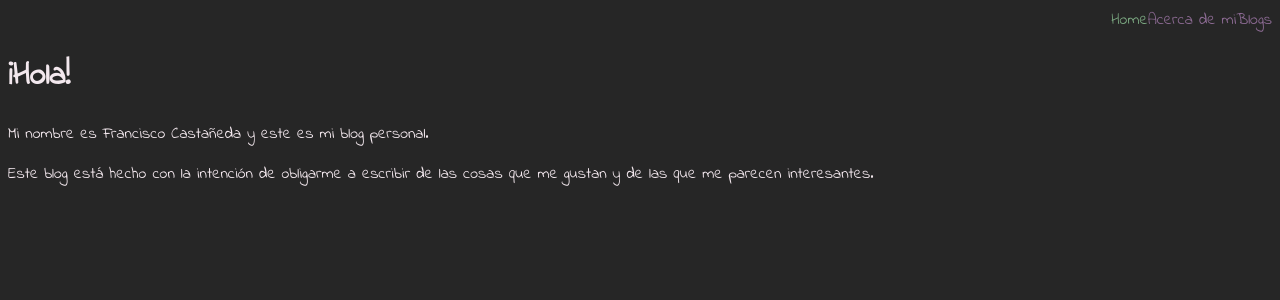
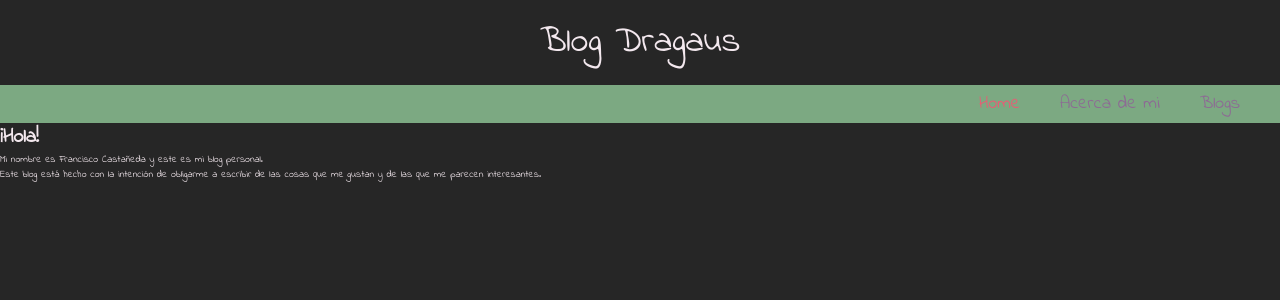
Before and after one commit to dragaus/dragaus_blog, a Jekyll site: the page built from index.md, in a window 1280 px wide. Shown: the top 300 px of the page. Built offline with Jekyll 4.4.1, drawn with Linux system fonts in a browser that asks for light colours.

Commit message:
Add header and improve styles

```diff
--- /dev/null
+++ b/_includes/header.html
@@ -0,0 +1,3 @@
+<div class="header">
+    <p class="header-text">Blog Dragaus</p>
+</div>
--- a/_layouts/default.html
+++ b/_layouts/default.html
@@ -8,6 +8,7 @@
     <link rel="stylesheet" href="/assets/css/styles.css">
   </head>
   <body>
+    {% include header.html %}
     {% include navigation.html %}
     {{ content }}
   </body>
--- /dev/null
+++ b/_sass/header/header.scss
@@ -0,0 +1,9 @@
+.header {
+    width: 100%;
+    display: flex;
+    justify-content: center;
+    margin: 1.6rem 0;
+}
+.header-text {
+    font-size: 3.6rem;
+}
--- a/_sass/main.scss
+++ b/_sass/main.scss
@@ -1,7 +1,20 @@
 @import url('https://fonts.googleapis.com/css2?family=Indie+Flower&display=swap');
 @import "variables";
 
+*,
+*::after,
+*::before {
+    margin: 0px;
+    padding: 0px;
+    box-sizing: inherit;
+}
+
+html{
+    font-size: 62.5%;
+}
+
 body {
+    box-sizing: border-box;
     background-color: $base;
     color: $font-color;
     font-family: 'Indie Flower', cursive;
@@ -14,7 +27,7 @@ a {
 }
 
 .current {
-    color: $highlight-color;
+    color: $selected-color;
     font-style: normal;
     text-decoration: none;
 }
--- a/_sass/navigation/navigation.scss
+++ b/_sass/navigation/navigation.scss
@@ -1,6 +1,15 @@
+@import "variables";
+
 .navigation {
     width: 100%;
     display: flex;
     align-items: center;
     justify-content: flex-end;
+    background-color: $highlight-color;
+    font-size: 1.8rem;
+    padding: .6rem 2rem;
 }
+
+.navigation a {
+    margin: 0 2rem;
+}
--- a/_sass/variables.scss
+++ b/_sass/variables.scss
@@ -2,3 +2,4 @@ $base: #262626;
 $font-color: #F3E8EE;
 $highlight-color: #7CA982;
 $link-color: #8D6B94;
+$selected-color: #E85D75;
--- a/assets/css/styles.scss
+++ b/assets/css/styles.scss
@@ -3,3 +3,4 @@
 @import "main";
 @import "variables";
 @import "navigation/navigation";
+@import "header/header";
```
